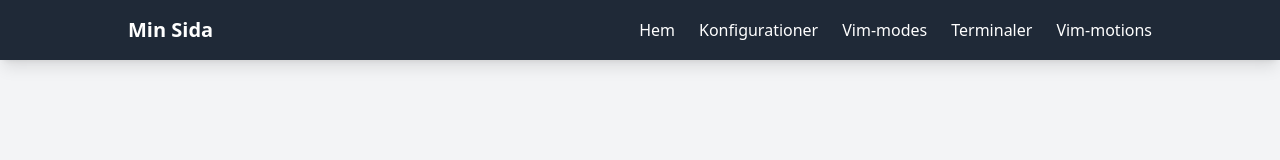
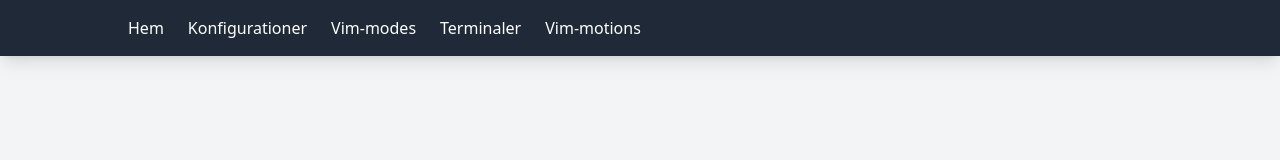
Before and after one commit to JojoSlice/NeovimIntro, a plain HTML site: page menu.html in a window 1280 px wide. Drawn offline with nearby package versions, Linux system fonts and the light colour scheme.

Commit message:
Quick Update

```diff
--- a/menu.html
+++ b/menu.html
@@ -11,7 +11,6 @@
 
 	<nav class="bg-gray-800 text-white p-4 shadow-lg">
 		<div class="max-w-5xl mx-auto flex justify-between items-center">
-			<a href="index.html" class="text-xl font-bold">Min Sida</a>
 
 			<button id="menu-btn" class="sm:hidden text-white focus:outline-none">
 				☰
```
